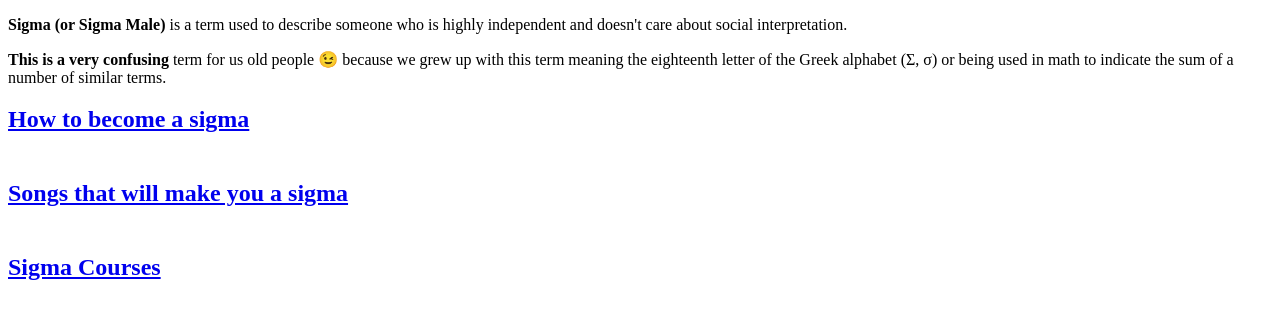
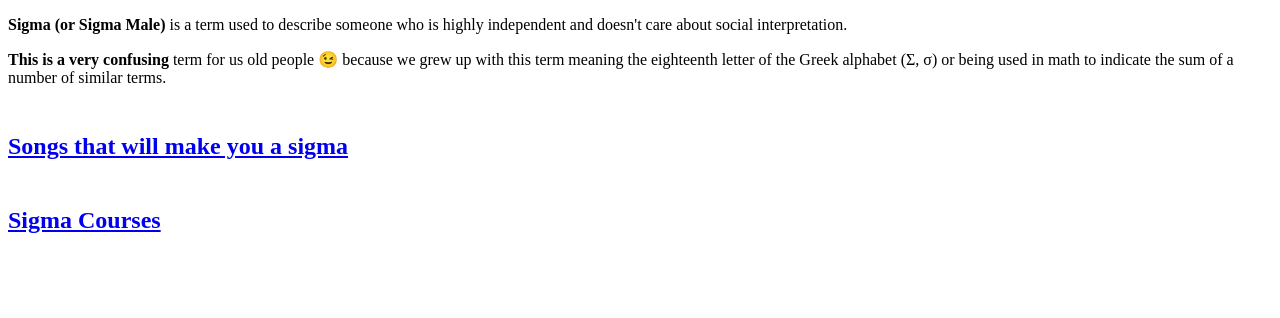
Before and after one commit to RedishGreen/Sigma-github-io, a plain HTML site: page index.html in a window 1280 px wide. Shown: the part 326-644 px from the top of the page. Drawn offline with Linux system fonts and the light colour scheme.

Commit message:
index.html

```diff
--- a/index.html
+++ b/index.html
@@ -16,7 +16,6 @@
 		<p> <b>Sigma (or Sigma Male) </b> is a term used to describe someone who is highly independent and doesn't care about social interpretation. <p>
 		<p> <b> This is a very confusing </b> term for us old people 😉 because we grew up with this term meaning the eighteenth letter of the Greek alphabet (Σ, σ) or being used in math to indicate the sum of a number of similar terms. </P>
 	</section>
-		<h2> <a href="How To become a Sigma.html"><b>How to become a sigma</b></a> </h2>
 		<h2> <br> <a href="Sigma Songs.html"><b>Songs that will make you a sigma</b></a> </h2>
 		<h2> <br> <a href="Sigma Courses.html"><b>Sigma Courses</b></a> </h2>
 	</body>
```
